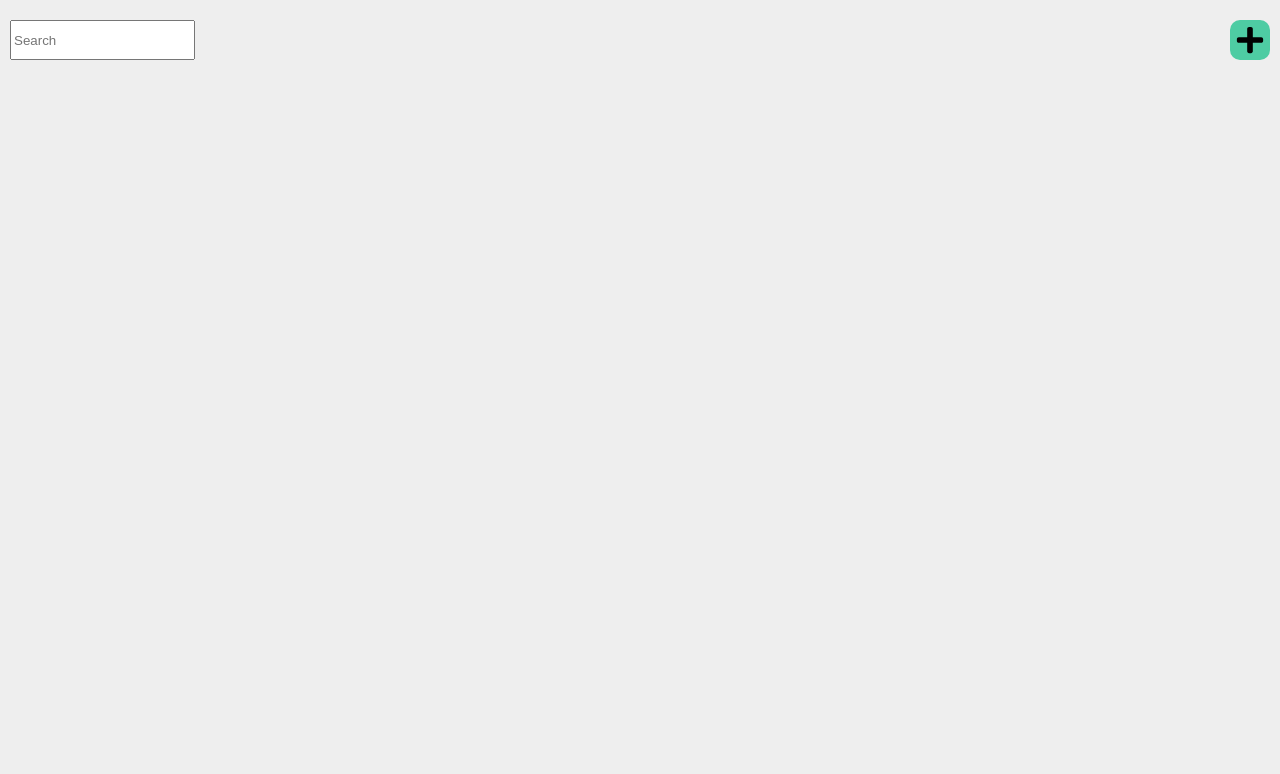
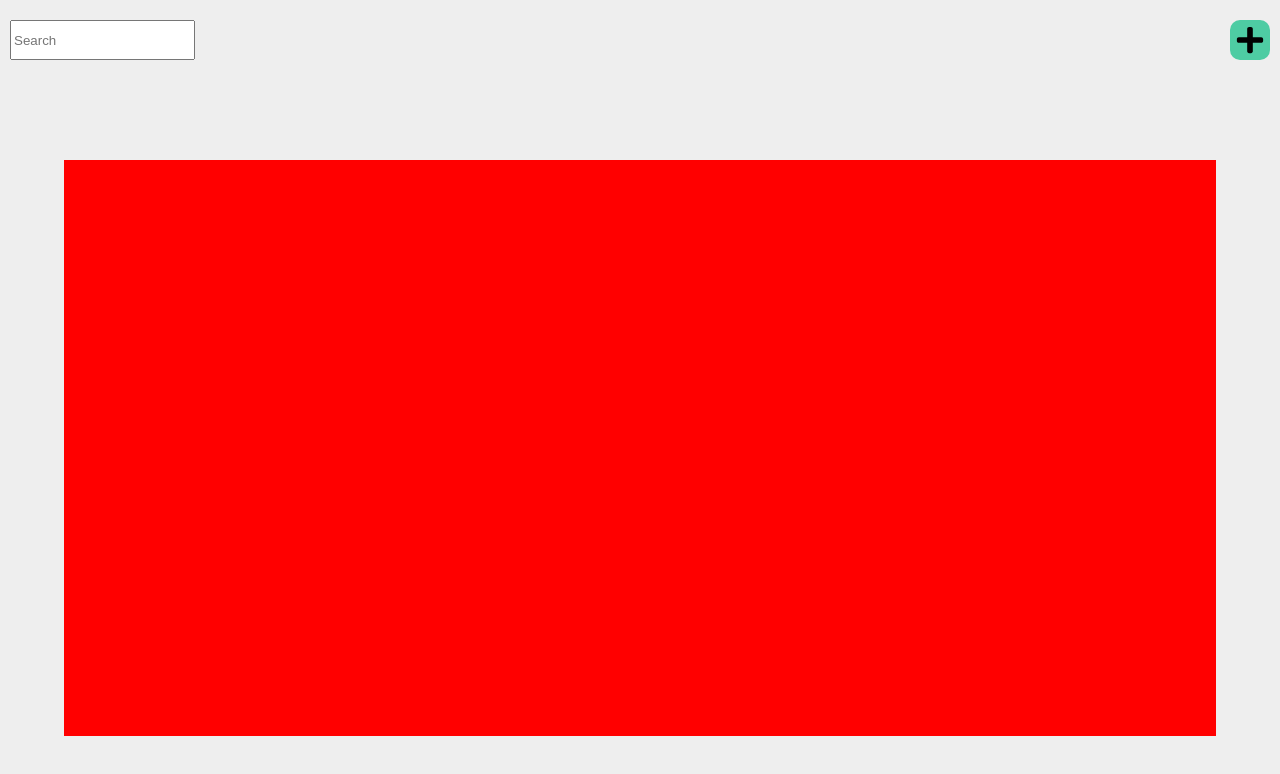
Before and after one commit to rastislav-domanisky/LETIS-frontend-assignment, a React (Create React App) app: page / in a window 1280 px wide. Shown: the top 774 px of the page. Built offline with nearby package versions, Linux system fonts and the light colour scheme.

Commit message:
updated ListView

```diff
--- a/src/views/ListView/ListView.scss
+++ b/src/views/ListView/ListView.scss
@@ -5,6 +5,7 @@
 
     header {
         width: 100%;
+        height: 20%;
 
         .row {
             box-sizing: border-box;
@@ -15,4 +16,14 @@
             padding: 20px 10px;
         }
     }
+
+    main {
+        box-sizing: border-box;
+        width: 100%;
+        height: 80%;
+        display: flex;
+        flex-direction: column;
+        justify-content: flex-start;
+        align-items: center;
+    }
 }
--- a/src/views/ListView/ListView.tsx
+++ b/src/views/ListView/ListView.tsx
@@ -3,6 +3,7 @@
 
 import SearchInput from '../../components/SearchInput/SearchInput';
 import IconButton from '../../components/IconButton/IconButton';
+import UsersList from '../../components/UsersList/UsersList';
 
 import AddIcon from '../../assets/add_icon.svg';
 
@@ -20,7 +21,7 @@
                 </div>
             </header>
             <main>
-
+                <UsersList />
             </main>
         </div>
     );
```
